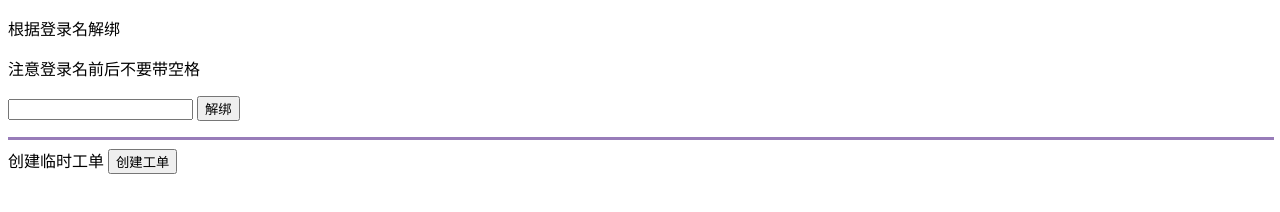
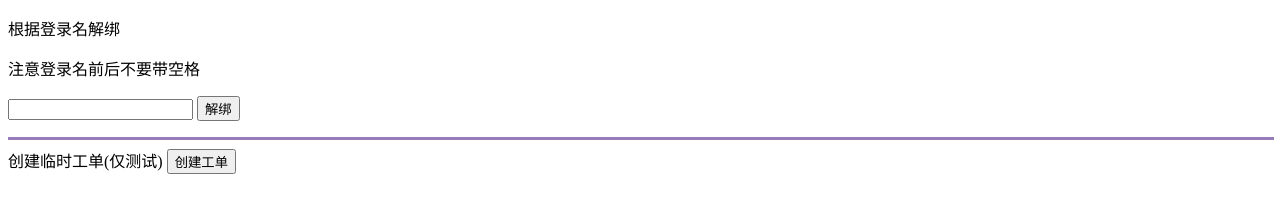
Before and after one commit to yintime/yintime.github.io, a plain HTML site: page rongyi.html in a window 1280 px wide. Drawn offline with Linux system fonts and the light colour scheme; no server answers.

Commit message:
Update rongyi.html

```diff
--- a/rongyi.html
+++ b/rongyi.html
@@ -4,7 +4,6 @@
     <meta charset="UTF-8">
     <meta http-equiv="X-UA-Compatible" content="IE=edge">
     <meta name="viewport" content="width=device-width, initial-scale=1.0">
-    <meta http-equiv="Content-Security-Policy" content="upgrade-insecure-requests">
     <title>Document</title>
 </head>
 <body>
@@ -22,7 +21,7 @@
     </div>
     <HR style="FILTER: alpha(opacity=100,finishopacity=0,style=3)" width="100%" color=#987cb9 SIZE=3>
     <div>
-        创建临时工单
+        创建临时工单(仅测试)
         <button id="createOrderBtn">创建工单</button>
 
     </div>
```
